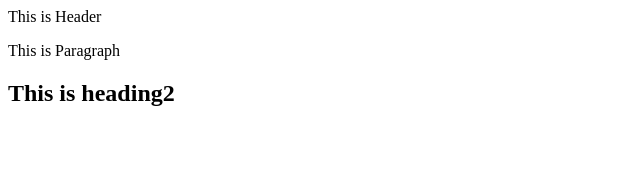
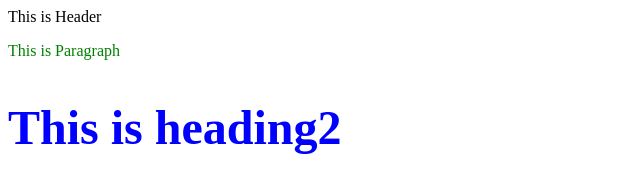
Before and after one commit to rekhasri31/SshDemoRepo, a plain HTML site: page index.html in a window 1280 px wide. Shown: the whole page, without its empty margins (0-640 px from the left). Drawn offline with Linux system fonts and the light colour scheme.

Commit message:
Added style tags

```diff
--- a/index.html
+++ b/index.html
@@ -1,6 +1,10 @@
 <html>
     <!--Add Css STyles -->
     <head>
+        <style>
+            h2{color:blue;font-size:300%}
+            p{color:green;}
+        </style>
         This is Header
     </head>
     <body>
```
